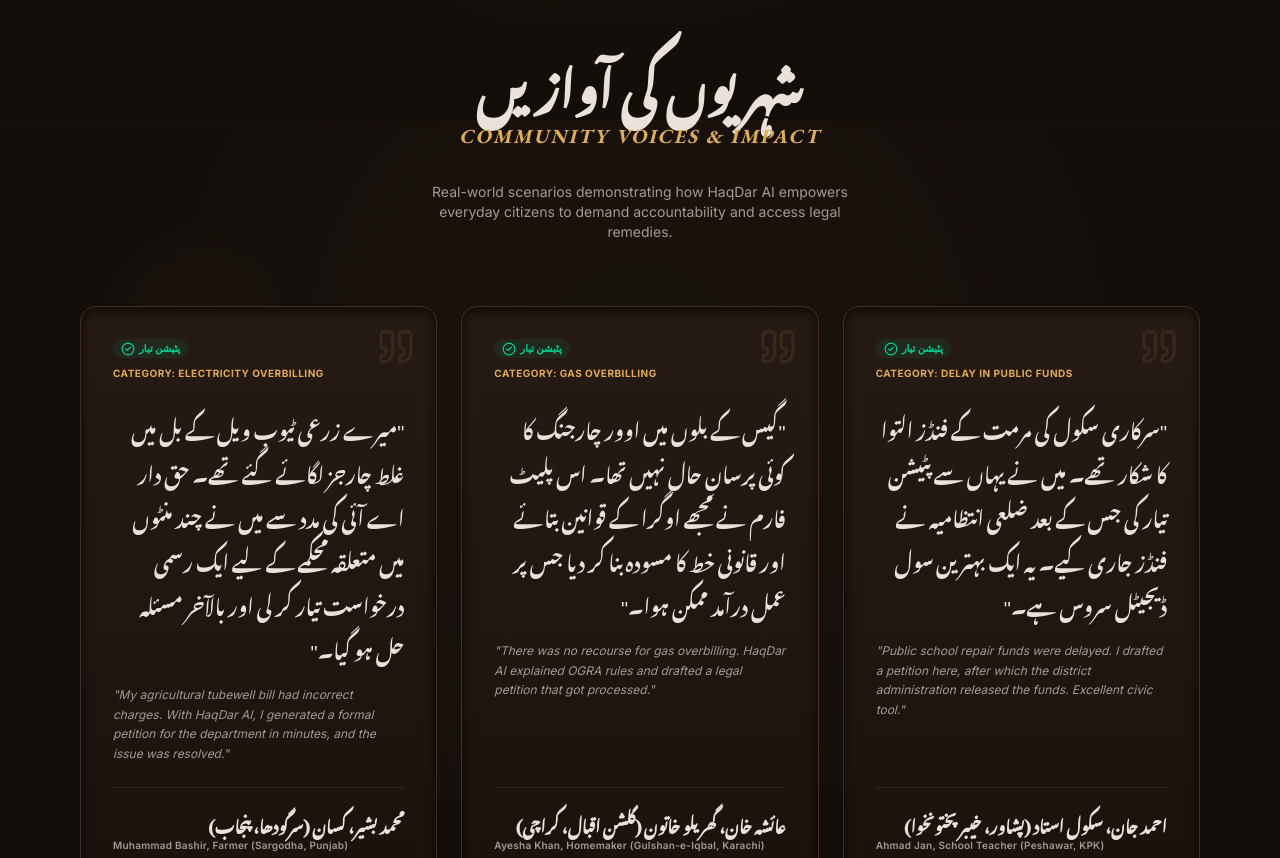
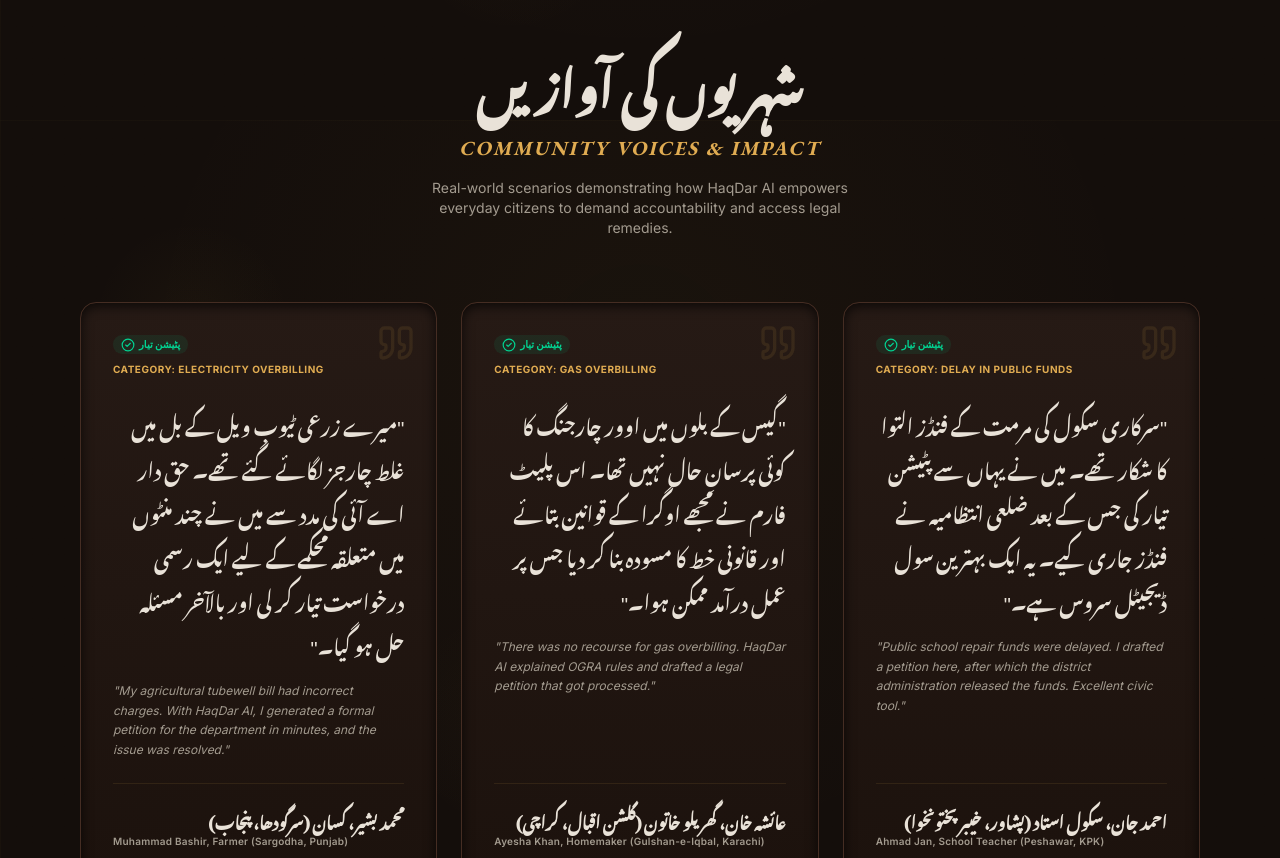
Before and after one commit to waybig125/haqdar-ai, a Next.js app: page / in a window 1280 px wide. Shown: the part 3880-4738 px from the top of the page. Built offline with nearby package versions, Linux system fonts and the light colour scheme; no server answers; a web font is replaced by a local one.

Commit message:
Update TestimonialsSection heading margins

```diff
--- a/src/components/sections/TestimonialsSection.jsx
+++ b/src/components/sections/TestimonialsSection.jsx
@@ -43,10 +43,10 @@
         {/* Section Heading */}
         <div className="text-center mb-16">
           <AnimatedContainer variant="fadeUp">
-            <h2 className="font-urdu text-4xl md:text-5xl font-bold text-foreground mb-4" dir="rtl">
+            <h2 className="font-urdu text-4xl md:text-5xl font-bold text-foreground mb-7" dir="rtl">
               شہریوں کی آوازیں
             </h2>
-            <p className="font-garamond italic text-lg md:text-xl font-bold tracking-widest text-accent uppercase mt-2.5 mb-8">
+            <p className="font-garamond italic text-lg md:text-xl font-bold tracking-widest text-accent uppercase mt-2.5 mb-4">
               Community Voices & Impact
             </p>
             <p className="text-xs md:text-sm text-muted-foreground font-inter max-w-md mx-auto">
```
